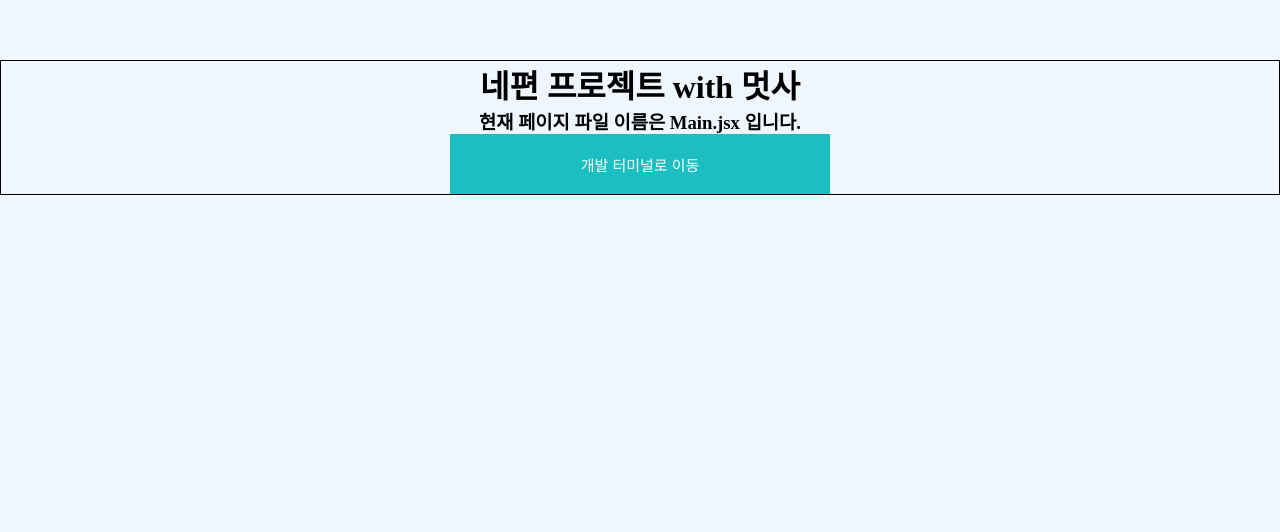
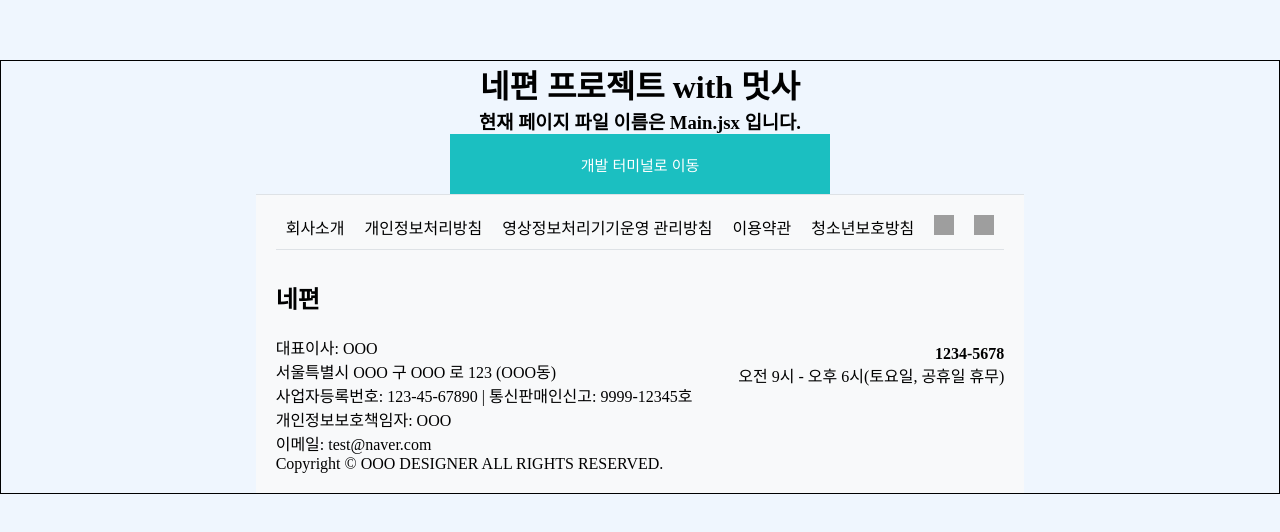
Before and after one commit to HSU-Likelion12-yourSide/YourSide-Front, a React (Create React App) app: page / in a window 1280 px wide. Shown: the part 260-792 px from the top of the page. Built offline with nearby package versions, Linux system fonts and the light colour scheme; grey boxes are pictures that could not be loaded.

Commit message:
feat: 메인 화면에 푸터 추가

```diff
--- /dev/null
+++ b/src/Page/Footer/components/Footer.jsx
@@ -0,0 +1,126 @@
+import React from 'react';
+
+const Footer = () => {
+  return (
+    <footer style={footerStyle}>
+      <div style={footerTopStyle}>
+        <nav>
+          <ul style={navListStyle}>
+            <li style={navItemStyle}>
+              <a href="#company" style={navLinkStyle}>
+                회사소개
+              </a>
+            </li>
+            <li style={navItemStyle}>
+              <a href="#privacy" style={navLinkStyle}>
+                개인정보처리방침
+              </a>
+            </li>
+            <li style={navItemStyle}>
+              <a href="#protection" style={navLinkStyle}>
+                영상정보처리기기운영 관리방침
+              </a>
+            </li>
+            <li style={navItemStyle}>
+              <a href="#terms" style={navLinkStyle}>
+                이용약관
+              </a>
+            </li>
+            <li style={navItemStyle}>
+              <a href="#youth" style={navLinkStyle}>
+                청소년보호방침
+              </a>
+            </li>
+            <li style={iconItemStyle}>
+              <a href="https://www.instagram.com">
+                <img
+                  src="instagramIcon.png"
+                  alt="Instagram"
+                  style={iconStyle}
+                />
+              </a>
+            </li>
+            <li style={iconItemStyle}>
+              <a href="https://www.example.com">
+                <img src="commentIcon.png" alt="Comment" style={iconStyle} />
+              </a>
+            </li>
+          </ul>
+        </nav>
+      </div>
+      <div style={footerContentStyle}>
+        <div style={companyInfoStyle}>
+          <h2>네편</h2>
+          <p>대표이사: OOO</p>
+          <p>서울특별시 OOO 구 OOO 로 123 (OOO동)</p>
+          <p>사업자등록번호: 123-45-67890 | 통신판매인신고: 9999-12345호</p>
+          <p>개인정보보호책임자: OOO</p>
+          <p>이메일: test@naver.com</p>
+          <p>Copyright © OOO DESIGNER ALL RIGHTS RESERVED.</p>
+        </div>
+        <div style={contactInfoStyle}>
+          <p>
+            <strong>1234-5678</strong>
+          </p>
+          <p>오전 9시 - 오후 6시(토요일, 공휴일 휴무)</p>
+        </div>
+      </div>
+    </footer>
+  );
+};
+
+const footerStyle = {
+  backgroundColor: '#f8f9fa',
+  padding: '20px',
+  borderTop: '1px solid #dee2e6',
+};
+
+const footerTopStyle = {
+  borderBottom: '1px solid #dee2e6',
+  paddingBottom: '10px',
+  marginBottom: '10px',
+};
+
+const navListStyle = {
+  listStyleType: 'none',
+  display: 'flex',
+  justifyContent: 'center',
+  padding: 0,
+  margin: 0,
+};
+
+const navItemStyle = {
+  margin: '0 10px',
+};
+
+const navLinkStyle = {
+  textDecoration: 'none',
+  color: '#000',
+};
+
+const iconItemStyle = {
+  margin: '0 10px',
+};
+
+const iconStyle = {
+  width: '20px',
+  height: '20px',
+};
+
+const footerContentStyle = {
+  display: 'flex',
+  justifyContent: 'space-between',
+  alignItems: 'center',
+  maxWidth: '1200px',
+  margin: '0 auto',
+};
+
+const companyInfoStyle = {
+  textAlign: 'left',
+};
+
+const contactInfoStyle = {
+  textAlign: 'right',
+};
+
+export default Footer;
--- a/src/Page/Main/components/Main.jsx
+++ b/src/Page/Main/components/Main.jsx
@@ -1,5 +1,6 @@
 import React from 'react';
 import { Link } from 'react-router-dom';
+import Footer from '../../Footer/components/Footer';
 
 const Main = () => {
   return (
@@ -17,6 +18,7 @@ const Main = () => {
       <Link to="/DevTerminal">
         <button>개발 터미널로 이동</button>
       </Link>
+      <Footer />
     </div>
   );
 };
```
